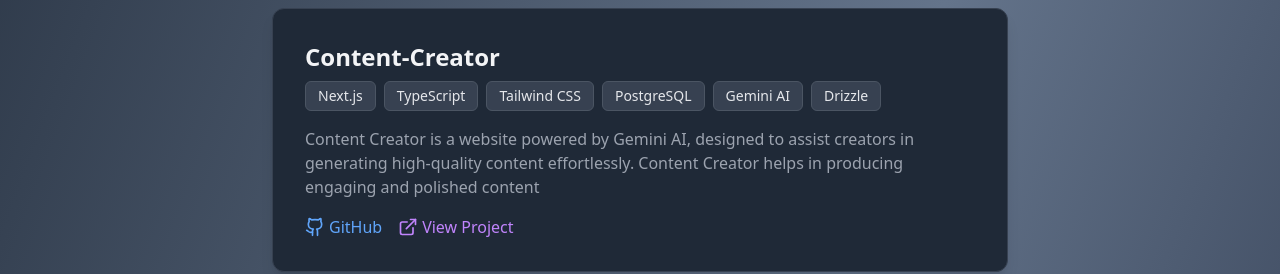
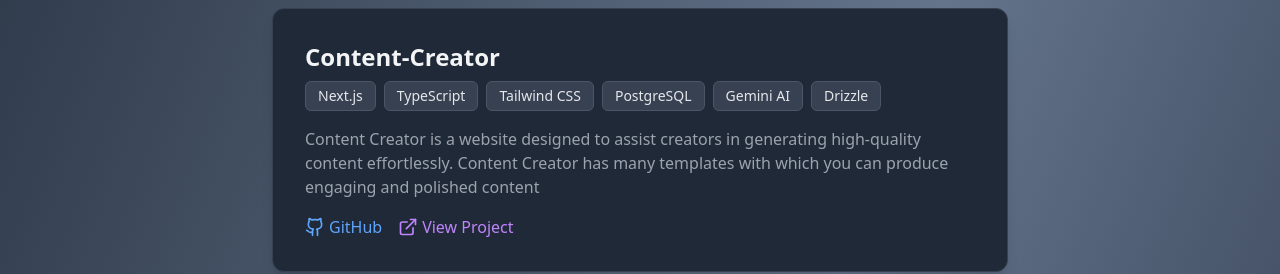
Before and after one commit to priyankasoni930/priyanka, a Next.js app: page / in a window 1280 px wide. Shown: the part 880-1154 px from the top of the page. Built offline with nearby package versions, Linux system fonts and the light colour scheme.

Commit message:
Update page.tsx

```diff
--- a/app/page.tsx
+++ b/app/page.tsx
@@ -113,7 +113,7 @@ function ProjectsSection() {
      {
       name: "Content-Creator",
       description:
-        "Content Creator is a website powered by Gemini AI, designed to assist creators in generating high-quality content effortlessly. Content Creator helps in producing engaging and polished content ",
+        "Content Creator is a website designed to assist creators in generating high-quality content effortlessly. Content Creator has many templates with which you can produce engaging and polished content ",
       github: "https://github.com/priyankasoni930/Interview-Buddy/tree/main",
       link: "https://main--interview-buddy-pri.netlify.app/",
       form: "fullstack",
```
